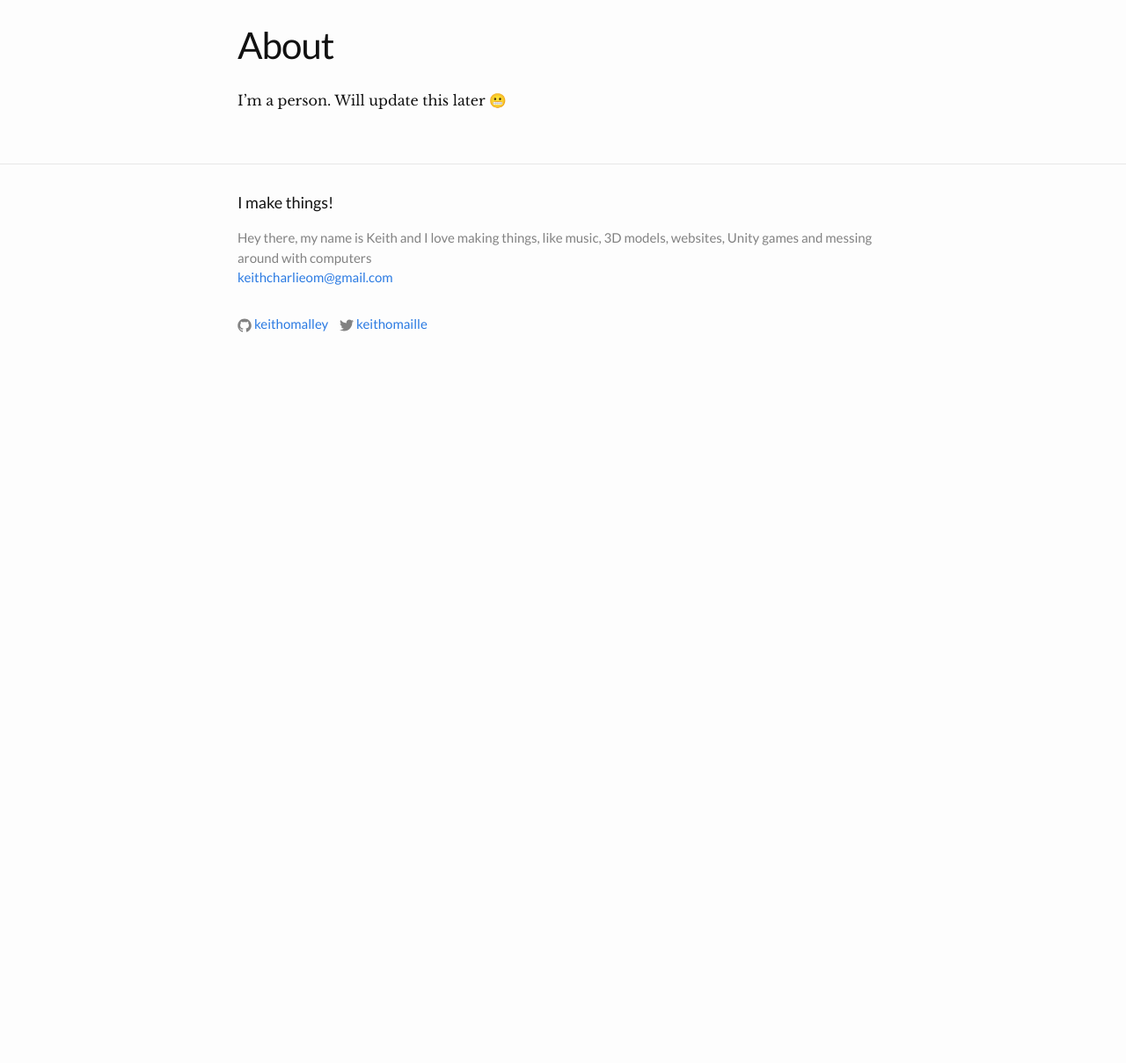
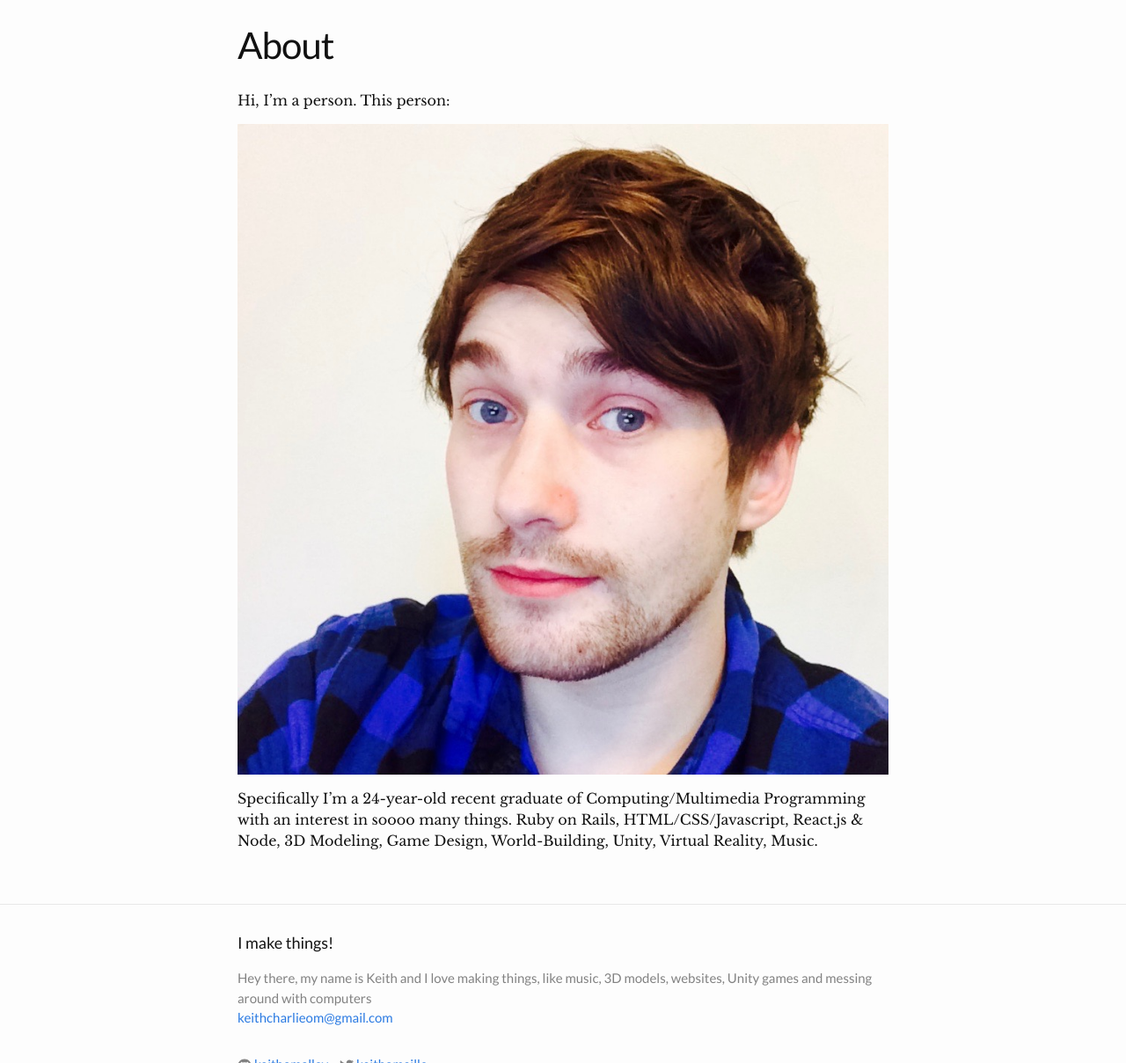
Before and after one commit to keithomalley/blog-thing, a Jekyll site: the page built from about.md, in a window 1280 px wide and 1400 px high, scrolled down 291 px. Shown: the part 191-1400 px from the top of the window at 88% size. Built offline with Jekyll 4.4.1, drawn with Linux system fonts in a browser that asks for light colours; some web fonts are replaced; before the commit the page ends 921 px from its top, so only the background shows below that.

Commit message:
Updated About page

```diff
--- a/about.md
+++ b/about.md
@@ -5,4 +5,8 @@ permalink: /about/
 feature_image_url: https://images.unsplash.com/photo-1451417379553-15d8e8f49cde?crop=entropy&dpr=2&fit=crop&fm=jpg&h=925&ixjsv=2.1.0&ixlib=rb-0.3.5&q=50&w=1700
 ---
 
-I'm a person. Will update this later 😬
+Hi, I'm a person. This person:
+
+![This is an image]({{ site.url }}/assets/face.jpg)
+
+Specifically I'm a 24-year-old recent graduate of Computing/Multimedia Programming with an interest in soooo many things. Ruby on Rails, HTML/CSS/Javascript, React.js & Node, 3D Modeling, Game Design, World-Building, Unity, Virtual Reality, Music.
```
Also changed, not shown: assets/face.jpg (added).
